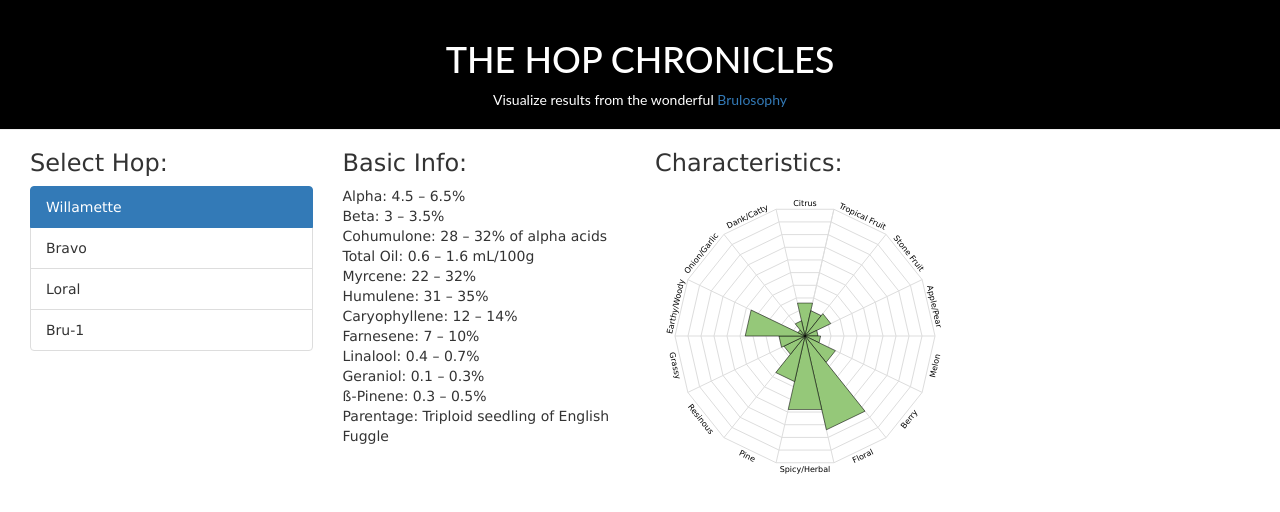
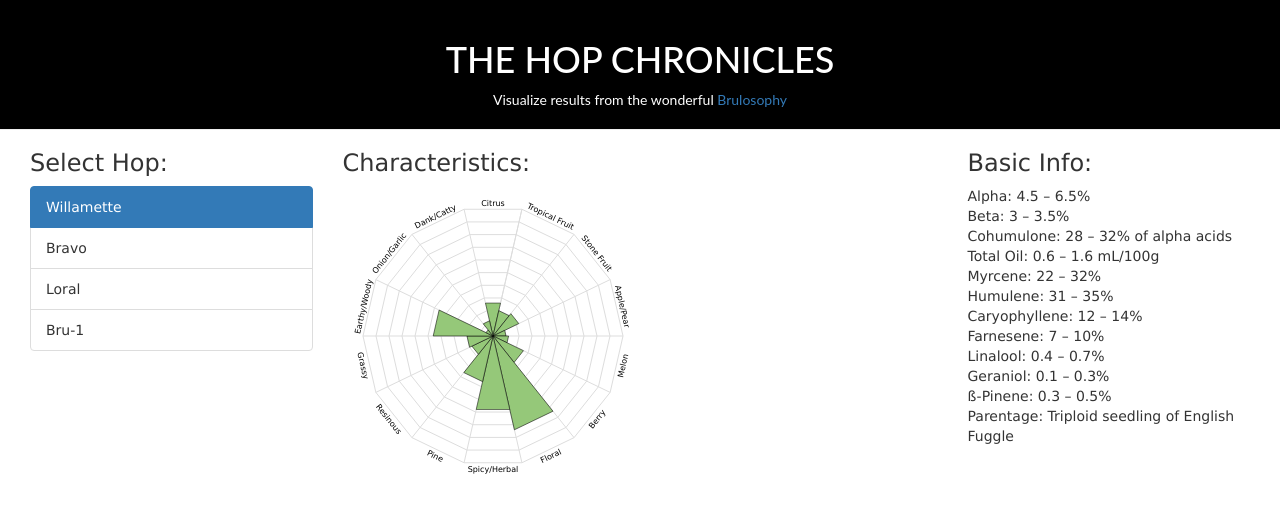
Before and after one commit to Daedalus12/hopper, a React (Create React App) app: page / in a window 1280 px wide. Shown: the top 512 px of the page. Built offline with nearby package versions, Linux system fonts and the light colour scheme.

Commit message:
Reverse order of sections

```diff
--- a/package.json
+++ b/package.json
@@ -15,6 +15,8 @@
   },
   "dependencies": {
     "react": "^15.5.4",
+    "react-bootstrap": "^0.31.0",
+    "react-bootstrap-tabs": "^1.0.0",
     "react-dom": "^15.5.4"
   },
   "scripts": {
--- a/src/App.js
+++ b/src/App.js
@@ -37,14 +37,9 @@ class App extends Component {
             <HopSelector hops={this.state.hops} changeSelection={this.changeSelectedHop} selectedHopId={this.state.currentHop.id}/>
           </div>
 
-          <div className="col-md-3">
-            <h3>Basic Info:</h3>
-              <HopBasicInfo basics={this.state.currentHop.basics}/>
-          </div>
-
           <div className="col-md-6">
             <h3>Characteristics:</h3>
-              <RadarChart
+            <RadarChart
                 size={300}
                 vals={[
                   this.state.currentHop.characteristics.citrus,
@@ -62,8 +57,14 @@ class App extends Component {
                   this.state.currentHop.characteristics.onionGarlic,
                   this.state.currentHop.characteristics.dankCatty,
                 ]}
-              />
+            />
           </div>
+
+          <div className="col-md-3">
+            <h3>Basic Info:</h3>
+              <HopBasicInfo basics={this.state.currentHop.basics}/>
+          </div>
+
         </div>
       </div>
     );
```
